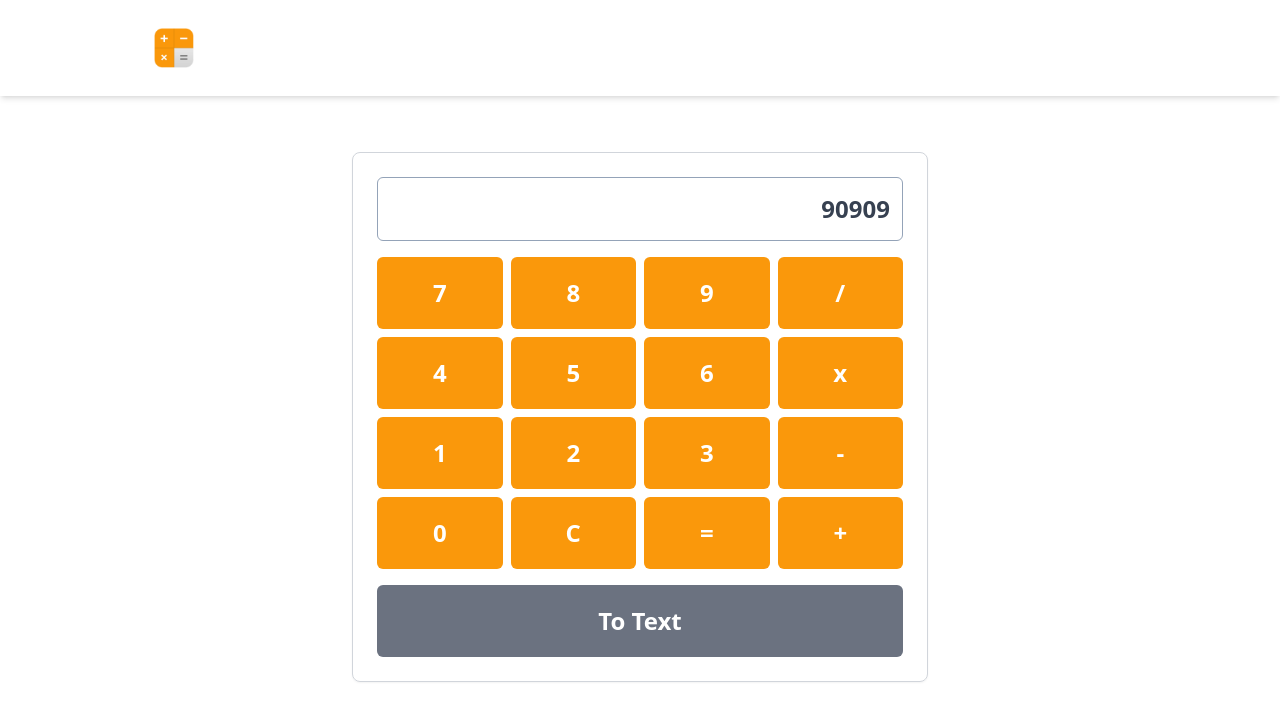
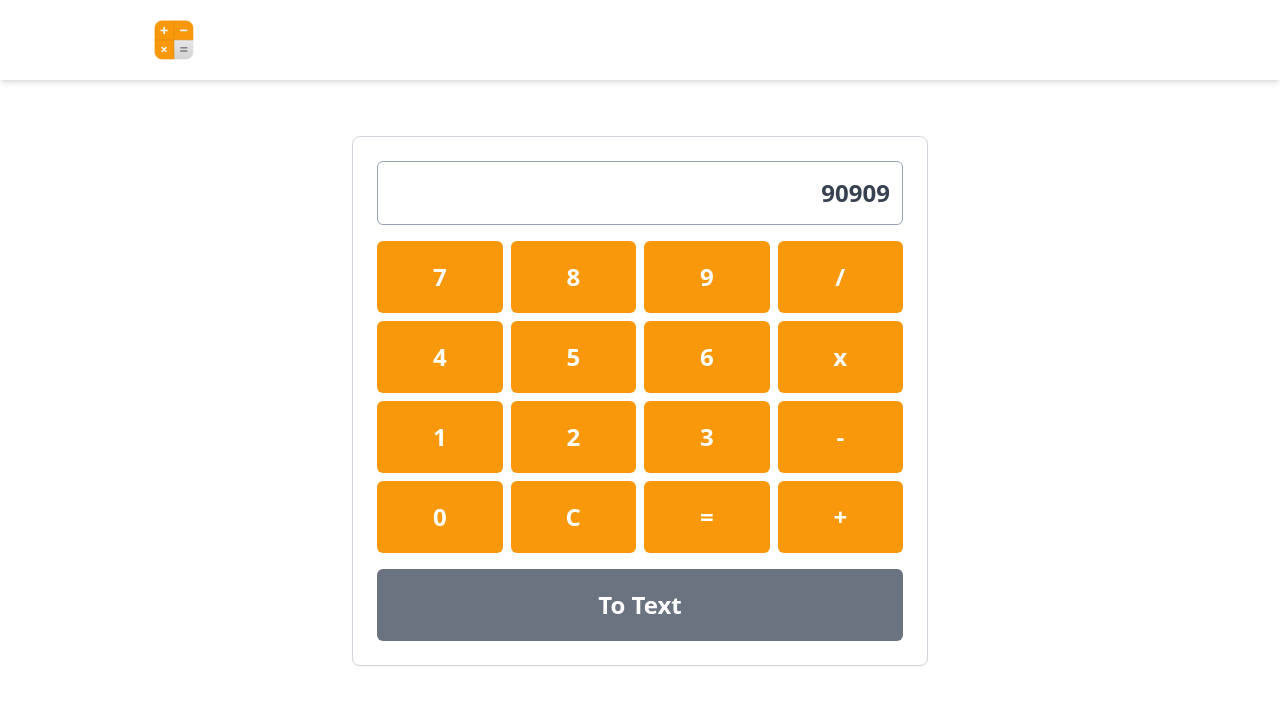
Before and after one commit to m-hari16/calculator_web, a React (Vite) app: page / in a window 1280 px wide. Shown: the top 720 px of the page. Built offline with nearby package versions, Linux system fonts and the light colour scheme; the HTML template or start-up script is replaced by a standard one.

Commit message:
refactor: config nav & root html

```diff
--- a/index.html
+++ b/index.html
@@ -4,7 +4,7 @@
     <meta charset="UTF-8" />
     <link rel="icon" type="image/svg+xml" href="/favicon-calc.svg" />
     <meta name="viewport" content="width=device-width, initial-scale=1.0" />
-    <title>Calculator</title>
+    <title>Calculator Apps</title>
   </head>
   <body>
     <div id="root"></div>
--- a/src/components/navbar/NavbarSection.jsx
+++ b/src/components/navbar/NavbarSection.jsx
@@ -6,7 +6,7 @@ const NavbarSection = ({navList}) => {
   const [isMenuOpen, setMenu] = useState(false);
 
   return(
-    <nav className="flex bg-white justify-between items-center w-full px-[3%] h-16 py-1 shadow-md lg:px-[12%] lg:h-24 lg:py-5">
+    <nav className="flex bg-white justify-between items-center w-full px-[3%] h-16 py-1 shadow-md lg:px-[12%] lg:h-20 lg:py-4">
       <NavLink to={'/'}>
         <img
           src={LogoBase}
```
